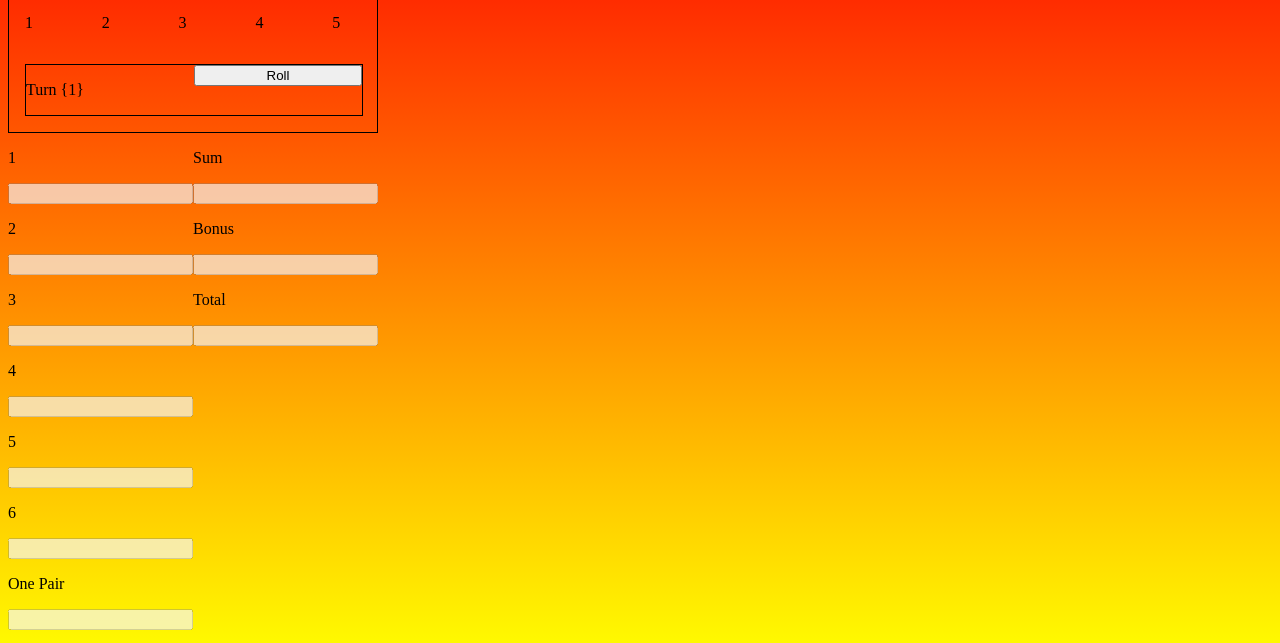
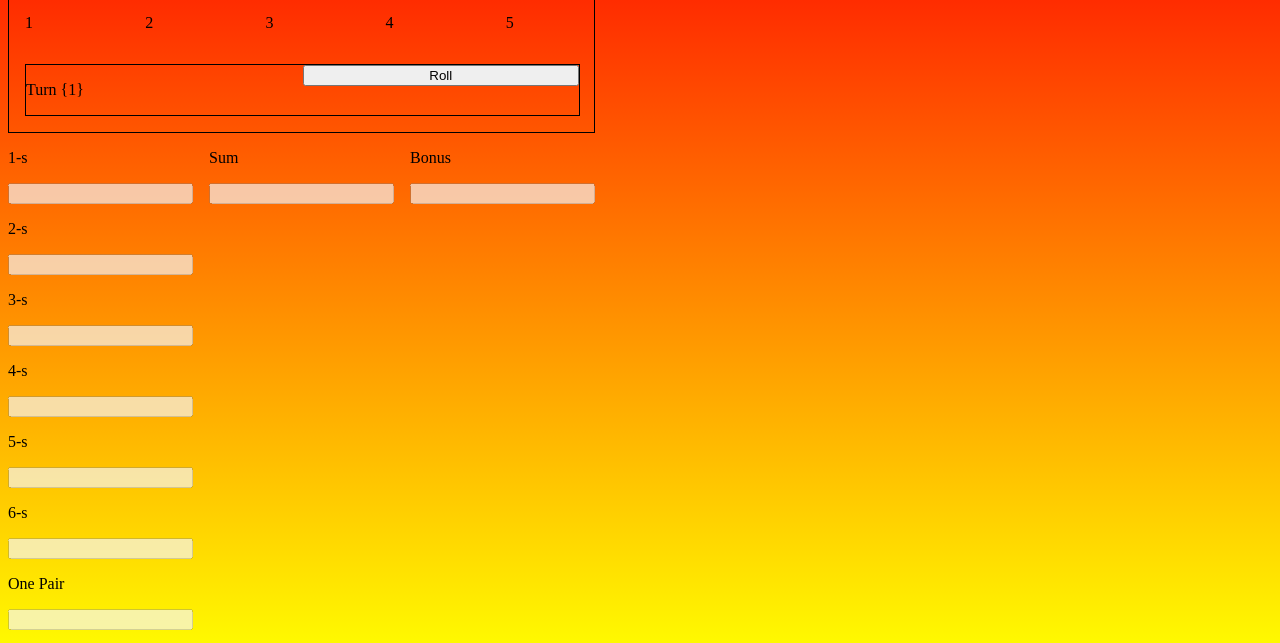
Before and after one commit to GustavHaavik/YatzyProjekt, a website: page index.html in a window 1280 px wide. Shown: the part 138-781 px from the top of the page. Drawn offline with Linux system fonts and the light colour scheme.

Commit message:
Html part

```diff
--- a/index.html
+++ b/index.html
@@ -49,27 +49,27 @@
     <section id="score-pane">
         <div id ="score">
             <div id="score-1">
-                <p>1</p>
+                <p>1-s</p>
                 <input type="number" id="score-1-input" disabled>
             </div>
             <div id="score-2">
-                <p>2</p>
+                <p>2-s</p>
                 <input type="number" id="score-2-input" disabled>
             </div>
             <div id="score-3">
-                <p>3</p>
+                <p>3-s</p>
                 <input type="number" id="score-3-input" disabled>
             </div>
             <div id="score-4">
-                <p>4</p>
+                <p>4-s</p>
                 <input type="number" id="score-4-input" disabled>
             </div>
             <div id="score-5">
-                <p>5</p>
+                <p>5-s</p>
                 <input type="number" id="score-5-input" disabled>
             </div>
             <div id="score-6">
-                <p>6</p>
+                <p>6-s</p>
                 <input type="number" id="score-6-input" disabled>
             </div>
             <div id="onepair">
@@ -109,7 +109,7 @@
                 <input type="number" id="yatzy-input" disabled>
             </div>
         </div>
-        <div>
+        <div id="score-pane2">
             <div id="sum">
                 <p>Sum</p>
                 <input type="number" id="sum-input" disabled>
--- a/style1.css
+++ b/style1.css
@@ -1,7 +1,26 @@
-
-/* add a grid around the score */
-#score-pane {
+/* add a grid around the score-pane */
+#score-pane,
+#score-pane2 {
     display: grid;
-    grid-template-columns: 1fr 1fr;
+    grid-template-columns: auto auto;
+    gap: 1rem;
     border: 1rem;
 }
+
+/* Style the score divs */
+.score {
+    display: flex;
+    align-items: center;
+}
+
+/* Style the paragraphs within the div */
+.score p {
+    margin: 0;
+    flex: 1;
+}
+
+/* Style the input elements within the div */
+.score input {
+    flex: 1;
+    margin-left: 10px;
+}
```
